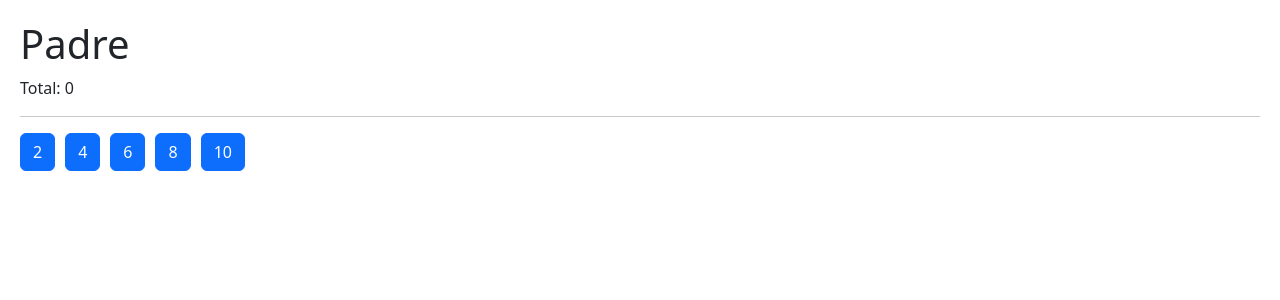
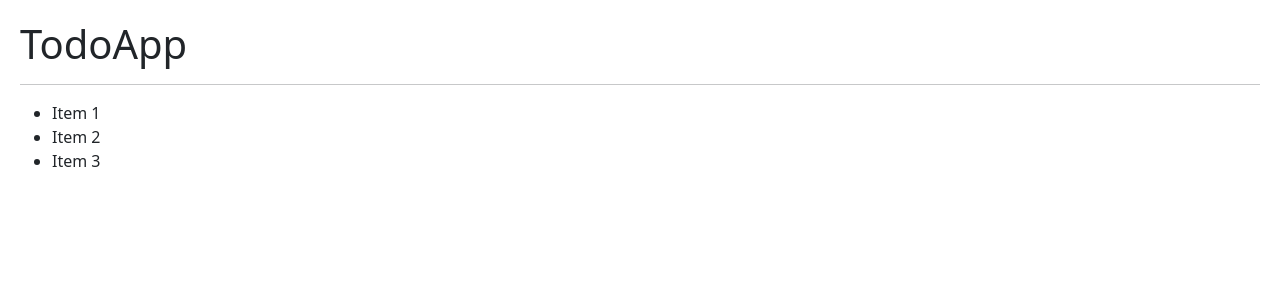
Before and after one commit to AndradeRevillaErick/hooksGenerales, a React (Vite) app: page / in a window 1280 px wide. Shown: the top 300 px of the page. Built offline with nearby package versions, Linux system fonts and the light colour scheme.

Commit message:
feat(components): add initialstate for the reducer

```diff
--- /dev/null
+++ b/src/08-useReducer/TodoApp.jsx
@@ -0,0 +1,34 @@
+import { useReducer } from "react";
+import { todoReducer } from "./todoReducer";
+
+const initialState = [
+    {
+        id: new Date().getTime(),
+        description: 'Recolectar la piedra del alma',
+        done: false,
+    },
+    {
+        id: new Date().getTime()*3,
+        description: 'Recolectar la piedra del alma',
+        done: false,
+    }
+]
+
+export const TodoApp = () => {
+
+    const [ todos, dispatch ] = useReducer( todoReducer, initialState );
+
+    return(
+        <>
+        <h1>TodoApp</h1>
+        <hr />
+
+        <ul>
+            <li>Item 1</li>
+            <li>Item 2</li>
+            <li>Item 3</li>
+        </ul>
+        </>
+    );
+
+}
--- /dev/null
+++ b/src/08-useReducer/todoReducer.js
@@ -0,0 +1,12 @@
+
+
+export const todoReducer = ( initialState = [], action ) => {
+
+    switch ( action.type ) {
+        case 'ABC':
+            throw new Error('Action.type = ABC no esta implementada');
+        default:
+            return initialState;
+    }
+
+}
--- a/src/main.jsx
+++ b/src/main.jsx
@@ -1,8 +1,8 @@
 import React from 'react'
 import ReactDOM from 'react-dom/client'
-import { CallbackHook } from './06-memos/CallbackHook'
 // import { CallbackHook } from './06-memos/CallbackHook'
-import { Padre } from './07-tarea-memo/Padre'
+// import { CallbackHook } from './06-memos/CallbackHook'
+// import { Padre } from './07-tarea-memo/Padre'
 // import { MemoHook } from './06-memos/MemoHook'
 // import { SimpleForm } from './02-useEffect/SimpleForm'
 // import { CounterApp } from './01-useState/CounterApp'
@@ -13,13 +13,15 @@
 // import { FocusScreen } from './04-useRef/FocusScreen'
 // import { Layout } from './05-useLayoutEffect/Layout'
 // import { Memorize } from './06-memos/Memorize'
+import { TodoApp } from './08-useReducer/TodoApp'
 import './index.css'
 
-import './08-useReducer/intro-reducer';
+// import './08-useReducer/intro-reducer';
 
 ReactDOM.createRoot(document.getElementById('root')).render(
   //<React.StrictMode>
   // <CallbackHook/>
-    <Padre/>
+    // <Padre/>
+    <TodoApp/>
   //</React.StrictMode>,
 )
```
